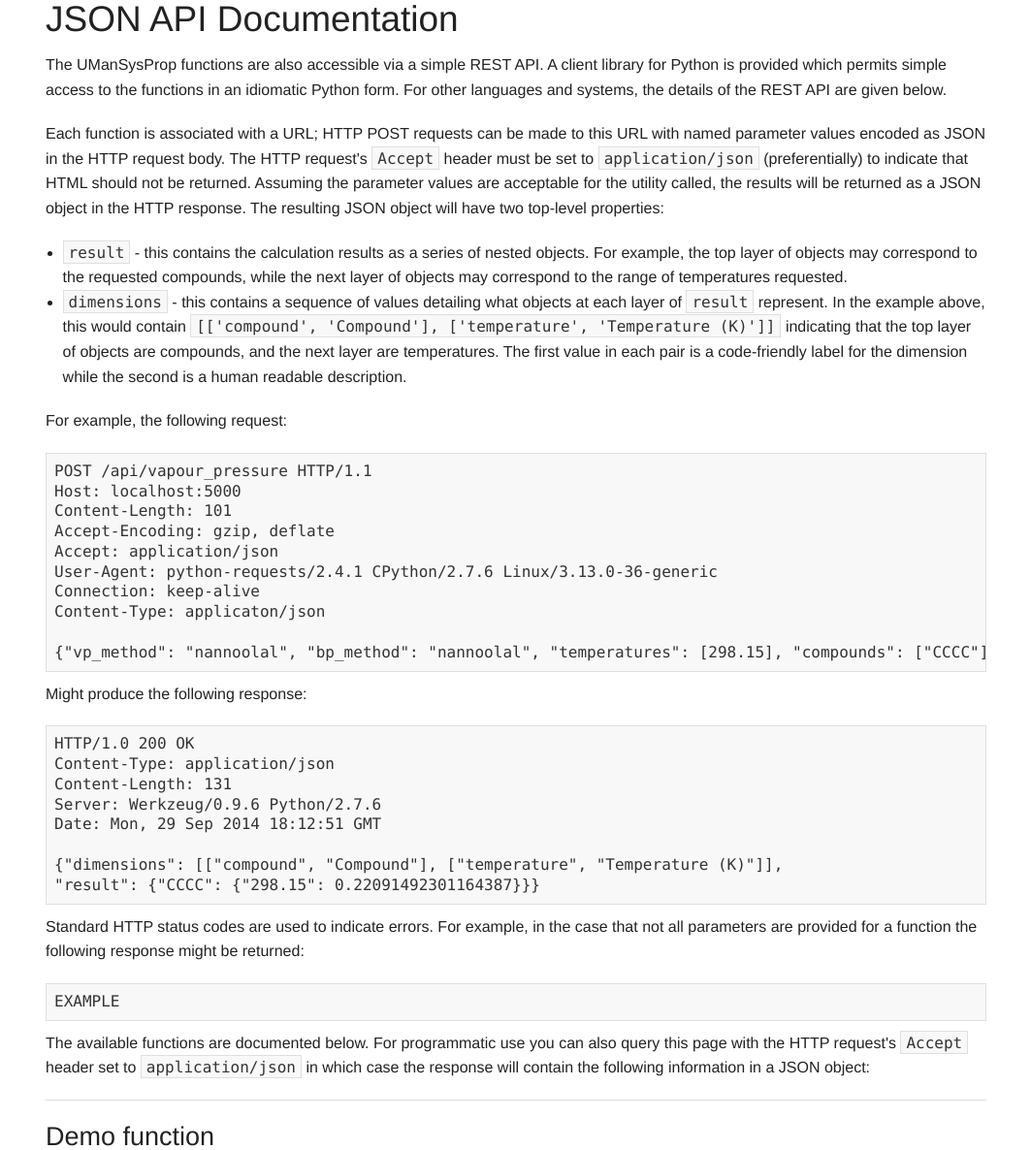
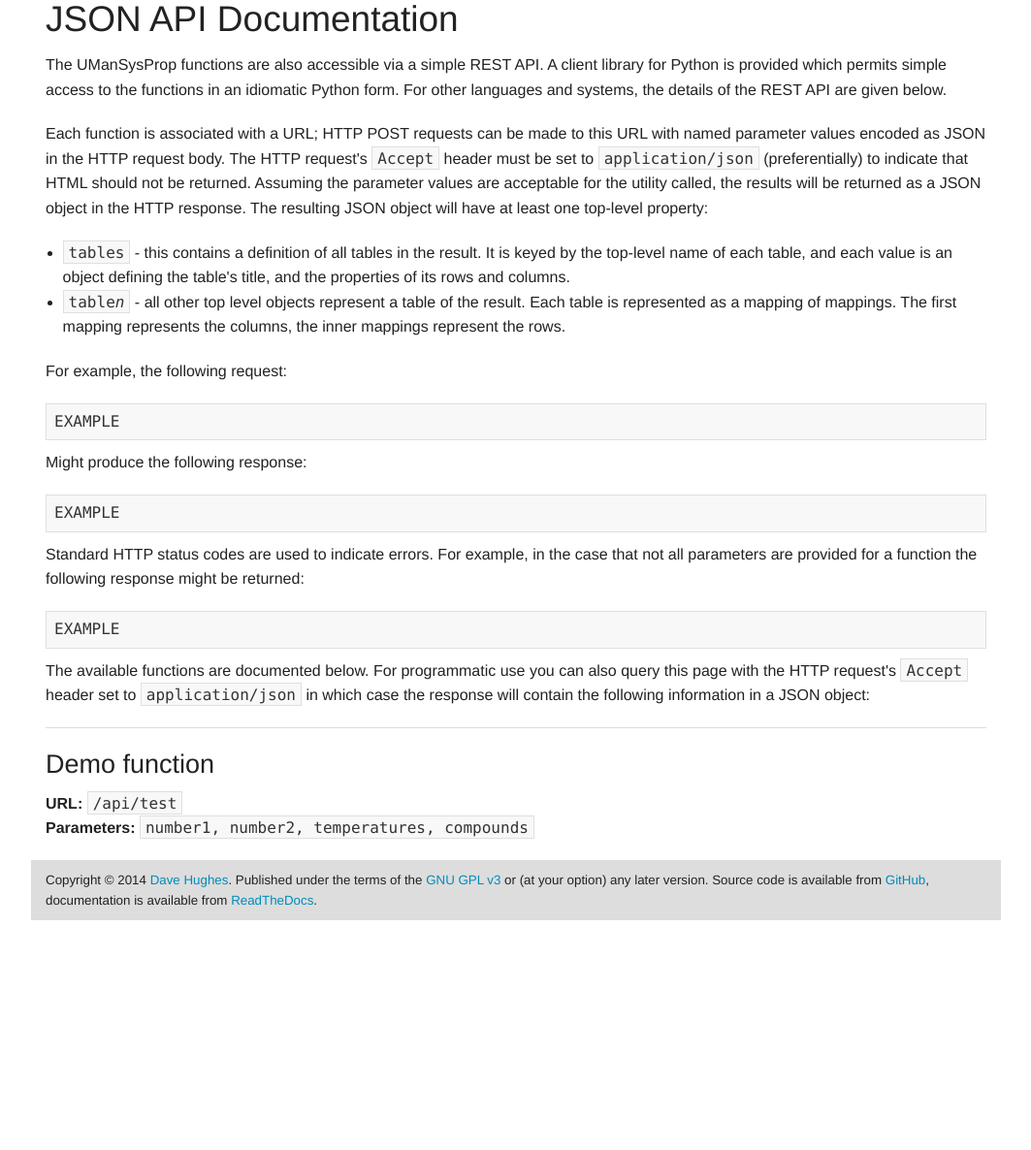
Before and after one commit to waveform-computing/umansysprop, a Flask app: page /api in a window 1280 px wide. Shown: the part 259-1445 px from the top of the page at 97% size, without its empty margins (108-1171 px from the left). After the commit the page ends 1208 px from the top, so only its background shows below. Run offline with Flask 2, Linux system fonts and the light colour scheme.

Commit message:
Re-structured result format
In order to permit multiple differently shaped tables in the output, the
result format needs to be significantly different.

```diff
--- a/umansysprop/templates/api.html
+++ b/umansysprop/templates/api.html
@@ -14,45 +14,27 @@
     <code>application/json</code> (preferentially) to indicate that HTML should
     not be returned. Assuming the parameter values are acceptable for the
     utility called, the results will be returned as a JSON object in the HTTP
-    response. The resulting JSON object will have two top-level properties:</p>
+    response. The resulting JSON object will have at least one top-level
+    property:</p>
 
     <ul>
-      <li><code>result</code> - this contains the calculation results as a
-      series of nested objects.  For example, the top layer of objects may
-      correspond to the requested compounds, while the next layer of objects
-      may correspond to the range of temperatures requested.</li>
-      <li><code>dimensions</code> - this contains a sequence of values
-      detailing what objects at each layer of <code>result</code> represent. In
-      the example above, this would contain <code>[['compound', 'Compound'],
-      ['temperature', 'Temperature (K)']]</code> indicating that the top layer
-      of objects are compounds, and the next layer are temperatures.  The first
-      value in each pair is a code-friendly label for the dimension while the
-      second is a human readable description.</li>
+      <li><code>tables</code> - this contains a definition of all tables in
+      the result. It is keyed by the top-level name of each table, and each
+      value is an object defining the table's title, and the properties of
+      its rows and columns.</li>
+      <li><code>table<em>n</em></code> - all other top level objects represent
+      a table of the result. Each table is represented as a mapping of
+      mappings.  The first mapping represents the columns, the inner mappings
+      represent the rows.</li>
     </ul>
 
     <p>For example, the following request:</p>
 
-    <pre><code>POST /api/vapour_pressure HTTP/1.1
-Host: localhost:5000
-Content-Length: 101
-Accept-Encoding: gzip, deflate
-Accept: application/json
-User-Agent: python-requests/2.4.1 CPython/2.7.6 Linux/3.13.0-36-generic
-Connection: keep-alive
-Content-Type: applicaton/json
-
-{"vp_method": "nannoolal", "bp_method": "nannoolal", "temperatures": [298.15], "compounds": ["CCCC"]}</code></pre>
+    <pre><code>EXAMPLE</code></pre>
 
     <p>Might produce the following response:</p>
 
-    <pre><code>HTTP/1.0 200 OK
-Content-Type: application/json
-Content-Length: 131
-Server: Werkzeug/0.9.6 Python/2.7.6
-Date: Mon, 29 Sep 2014 18:12:51 GMT
-
-{"dimensions": [["compound", "Compound"], ["temperature", "Temperature (K)"]],
-"result": {"CCCC": {"298.15": 0.22091492301164387}}}</code></pre>
+    <pre><code>EXAMPLE</code></pre>
 
     <p>Standard HTTP status codes are used to indicate errors. For example, in
     the case that not all parameters are provided for a function the following
@@ -70,7 +52,7 @@ Date: Mon, 29 Sep 2014 18:12:51 GMT
     <h3>{{ tool.__doc__ }}</h3>
     <ul class="no-bullet">
     <li><strong>URL:</strong> <code>{{ url_for('call', name=name) }}</code></li>
-    <li><strong>Parameters:</strong> <code>{{ tool.HandlerForm()|join(', ', attribute='name') }}</code></li>
+    <li><strong>Parameters:</strong> <code>{{ tool.HandlerForm()|rejectattr('name', 'equalto', 'csrf_token')|join(', ', attribute='name') }}</code></li>
   </ul>
     <p>{{ render_docs(tool.handler.__doc__ or '')|safe }}</p>
     {% endfor %}
```
